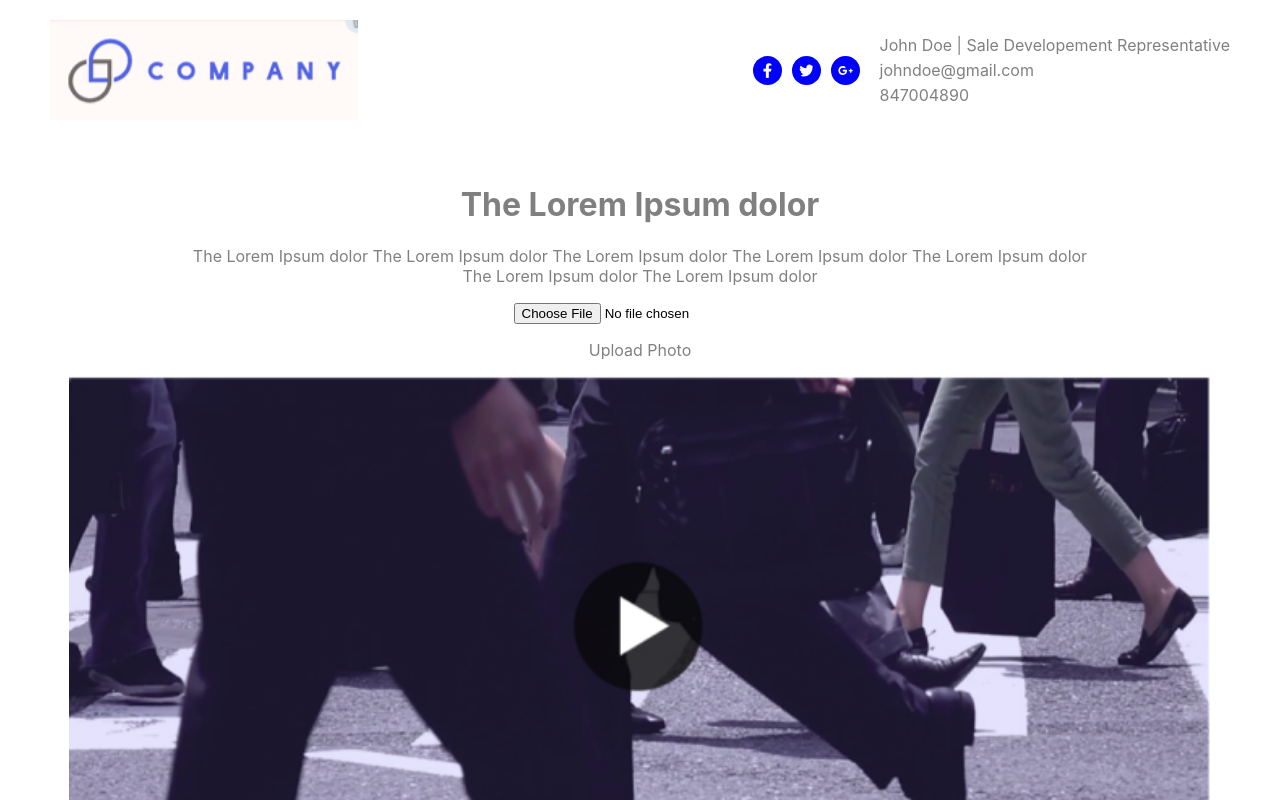
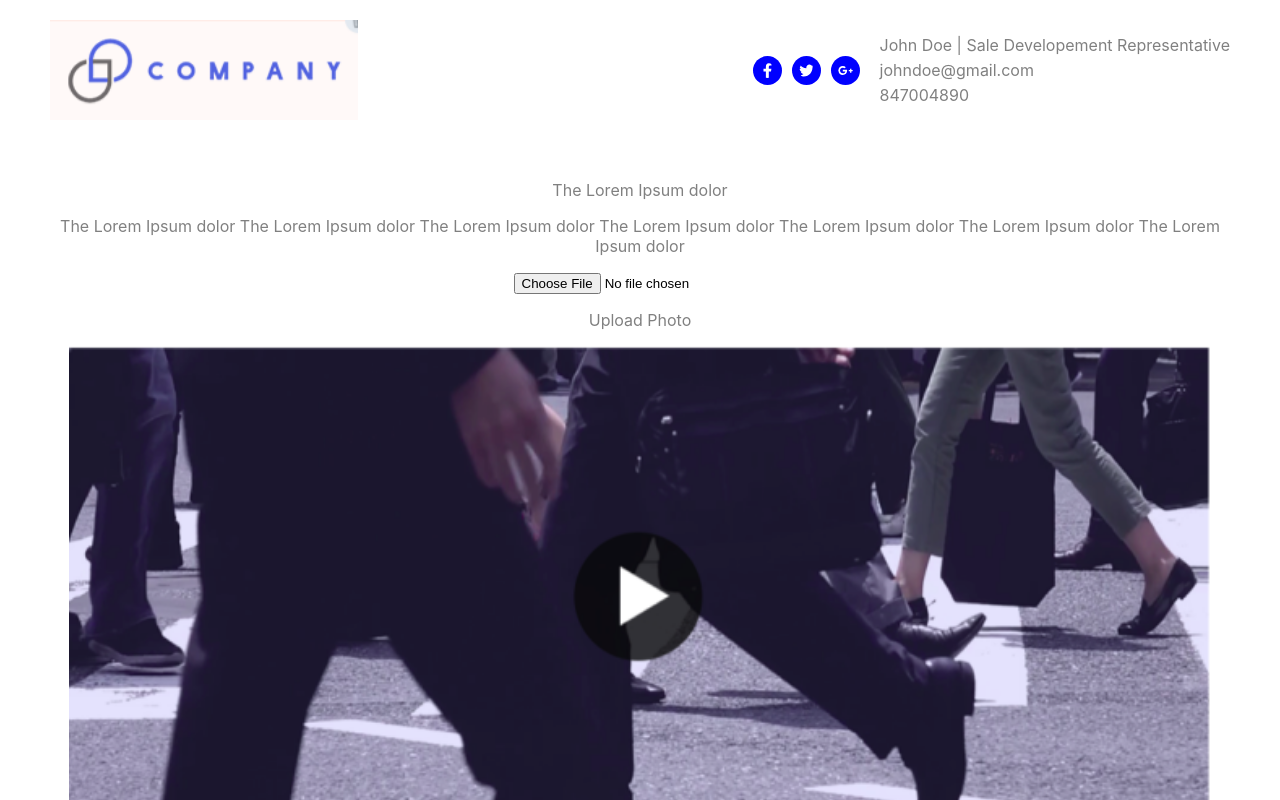
Before and after one commit to 1995muzaker/page-builder-react.js, a Next.js app: page / in a window 1280 px wide. Shown: the top 800 px of the page. Built offline with nearby package versions, Linux system fonts and the light colour scheme.

Commit message:
Section iniline edit integrated and  store in to localstorage

```diff
--- a/src/components/index.js
+++ b/src/components/index.js
@@ -16,6 +16,9 @@ class Builder extends React.Component {
     description: "Sale Developement Representative",
     email: "johndoe@gmail.com",
     tel: "847004890",
+    sectionTitle: "The Lorem Ipsum dolor",
+    sectionDescription:
+      "The Lorem Ipsum dolor The Lorem Ipsum dolor The Lorem Ipsum dolor The Lorem Ipsum dolor The Lorem Ipsum dolor The Lorem Ipsum dolor The Lorem Ipsum dolor",
     items: [
       {
         id: 1,
@@ -183,6 +186,8 @@ class Builder extends React.Component {
     );
     window.localStorage.setItem("email", JSON.stringify(this.state.email));
     window.localStorage.setItem("tel", JSON.stringify(this.state.tel));
+    window.localStorage.setItem("sectionTitle", JSON.stringify(this.state.sectionTitle));
+    window.localStorage.setItem("sectionDescription", JSON.stringify(this.state.sectionDescription));
   };
 
   render() {
@@ -197,6 +202,8 @@ class Builder extends React.Component {
       showSection,
       testHeight,
       showTest,
+      sectionTitle,
+      sectionDescription,
     } = this.state;
 
     return (
@@ -244,6 +251,9 @@ class Builder extends React.Component {
             zoomPicOut={this.zoomCoverOut}
             toggleSection={this.toggleSection}
             show={showSection}
+            sectionTitle={sectionTitle}
+            sectionDescription={sectionDescription}
+            handleInputChange={this.handleInputChange}
           />
           <Testimonial
             height={testHeight}
--- a/src/components/section/index.js
+++ b/src/components/section/index.js
@@ -2,6 +2,7 @@ import React from "react";
 import Cropper from "react-easy-crop";
 import { SectionDiv, CallToAction } from "../../styles/Section";
 import GetCropImage from "./GetCropImage";
+import TextEdit from "../header/TextEdit";
 
 class Section extends React.Component {
   state = {
@@ -60,15 +61,50 @@ class Section extends React.Component {
       aspect,
       showImage,
     } = this.state;
-    const { show, toggleSection, zoomPicOut, zoomPicIn, height } = this.props;
+    const {
+      show,
+      toggleSection,
+      zoomPicOut,
+      zoomPicIn,
+      height,
+      sectionTitle,
+      handleInputChange,
+      sectionDescription
+    } = this.props;
     return (
       <SectionDiv>
-        <h1>The Lorem Ipsum dolor</h1>
-        <p>
-          The Lorem Ipsum dolor The Lorem Ipsum dolor The Lorem Ipsum dolor The
-          Lorem Ipsum dolor The Lorem Ipsum dolor
-          <br /> The Lorem Ipsum dolor The Lorem Ipsum dolor
-        </p>
+        <TextEdit
+          text={sectionTitle}
+          placeholder="Description for the task"
+          // childRef={textareaRef}
+          type="text"
+        >
+          <input
+            // ref={textareaRef}
+            name="sectionTitle"
+            className="shadow appearance-none border rounded w-full py-2 px-3 text-gray-700 leading-tight focus:outline-none focus:shadow-outline border-blue-300"
+            placeholder="Description for the task"
+            rows="5"
+            value={sectionTitle}
+            onChange={handleInputChange}
+          />
+        </TextEdit>
+        <TextEdit
+          text={sectionDescription}
+          placeholder="Description for the task"
+          // childRef={textareaRef}
+          type="text"
+        >
+          <textarea
+            // ref={textareaRef}
+            name="sectionDescription"
+            className="shadow appearance-none border rounded w-full py-2 px-3 text-gray-700 leading-tight focus:outline-none focus:shadow-outline border-blue-300"
+            placeholder="Description for the task"
+            rows="5"
+            value={sectionDescription}
+            onChange={handleInputChange}
+          />
+        </TextEdit>
         <div>
           {showImage ? (
             <div className="upload-member">
```
